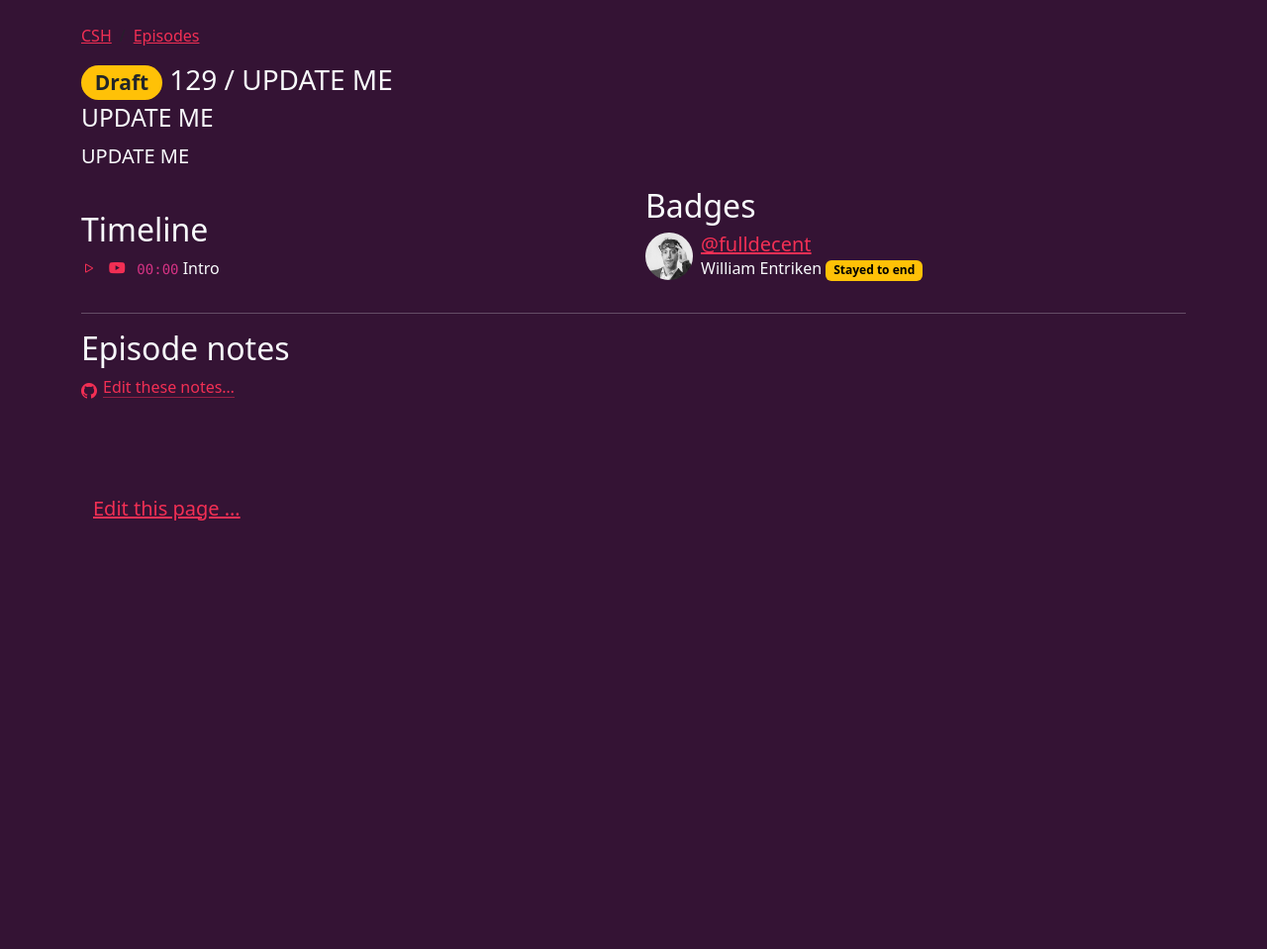
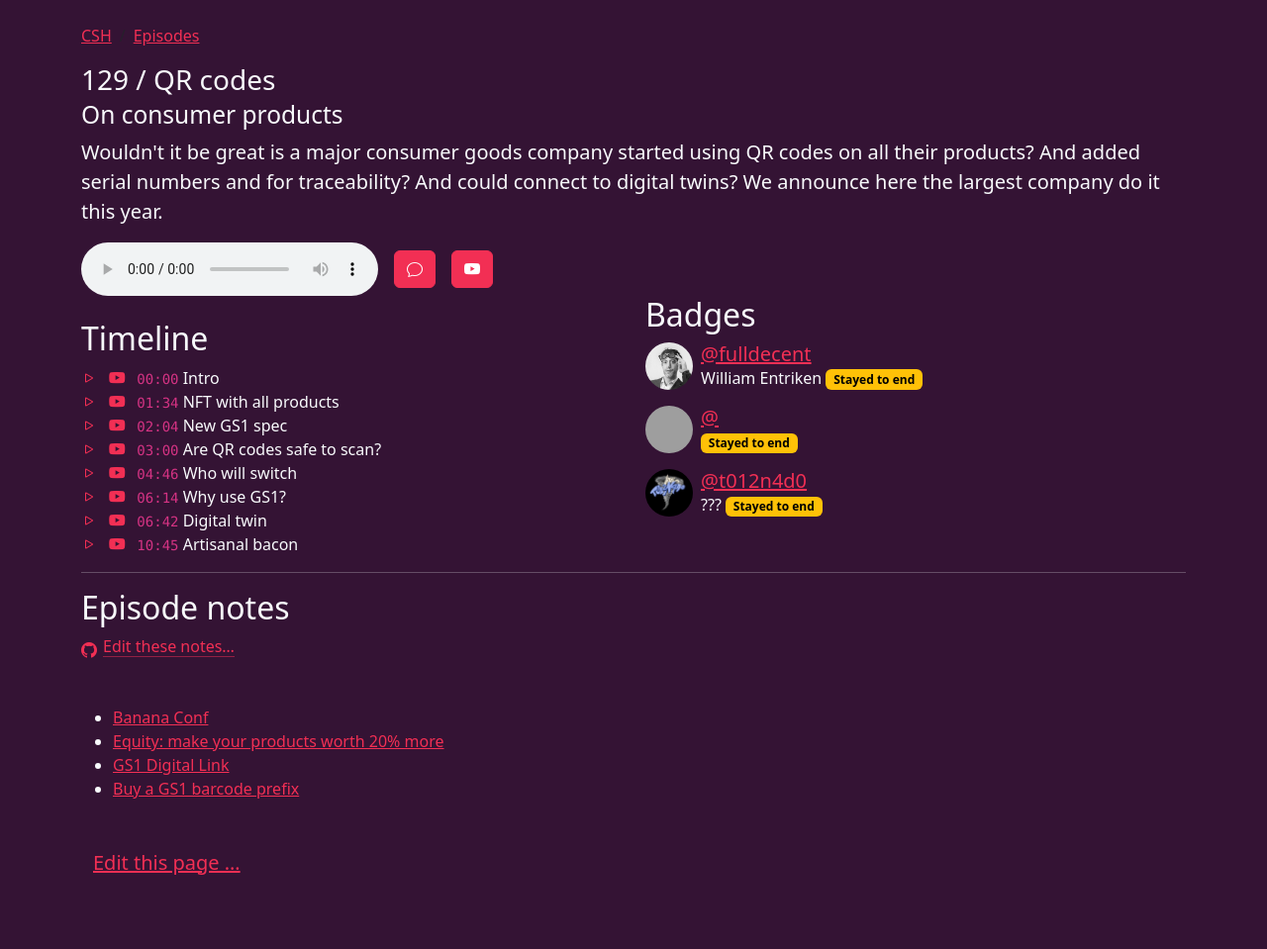
Before and after one commit to community-service/hour.gg, a Jekyll site: the page built from _episodes/2024-08-13-episode-129.md, in a window 1280 px wide. Shown: the whole page at 99% size. Built offline with Jekyll 4.4.1, drawn with Linux system fonts in a browser that asks for light colours; before the commit the page ends 900 px from its top, so only the background shows below that; grey boxes are pictures that could not be loaded.

Commit message:
post new QR episode

```diff
--- a/_episodes/2024-08-13-episode-129.md
+++ b/_episodes/2024-08-13-episode-129.md
@@ -1,30 +1,54 @@
 ---
-posted: false
+posted: true
 guid: C9791D55-3BEA-41CD-9B93-EA4F23A2B4DE
-title: UPDATE ME
-subtitle: UPDATE ME
+title: QR codes
+subtitle: On consumer products
 # The description can be up to 400 characters
-description: UPDATE ME
+description: Wouldn't it be great is a major consumer goods company started using QR codes on all their products? And added serial numbers and for traceability? And could connect to digital twins? We announce here the largest company do it this year.
 time: 2024-08-13 18:00:00 -0400
 itunes-explicit: false
 itunes-episode: 129
 itunes-episodeType: full
 # More info
-youtube-full: UPDATE ME
-discussion: UPDATE ME
+youtube-full: https://youtu.be/Qgk5hlU5-dE
+discussion: https://x.com/fulldecent/status/1823863608176255219
 # Timeline
 timeline:
   - seconds: 0
     title: Intro
+  - seconds: 94
+    title: NFT with all products
+  - seconds: 124
+    title: New GS1 spec
+  - seconds: 180
+    title: Are QR codes safe to scan?
+  - seconds: 286
+    title: Who will switch
+  - seconds: 374
+    title: Why use GS1?
+  - seconds: 402
+    title: Digital twin
+  - seconds: 645
+    title: Artisanal bacon
 # File information
 enclosure-url: https://media.phor.net/csh/2024-08-13-episode-129.m4a
-enclosure-length: UPDATE ME
+enclosure-length: 15475563
 enclosure-type: "audio/x-m4a"
-itunes-duration: UPDATE ME
+itunes-duration: 731
 # Use X username, lowercased, as the participant
 badges:
   - type: stayed-to-end
     participant: "fulldecent"
+  - type: stayed-to-end
+    participant: "rcubed2003"
+  - type: stayed-to-end
+    participant: "t012n4d0"
+youtube-hashtags: '#ConsumerTech #Blockchain #TechConference #TechnologyTrends #Innovation #GlobalTech #TechFuture #BananaConf #SteveJobsStyle #TechPresentation'
 ---
 
+- [Banana Conf](https://bananaconf.xyz/)
+- [Equity: make your products worth 20% more](https://www.youtube.com/watch?v=P10wIsXVwgc)
+- [GS1 Digital Link](https://www.gs1.org/standards/gs1-digital-link)
+- [Buy a GS1 barcode prefix](https://www.gs1us.org/upcs-barcodes-prefixes)
+
 <!--end of quick notes-->
```
Also changed, not shown: _episodes/2024-07-30-episode-128.md (+1 -1 lines), instructions/Postproduction checklist.md (+2 -2 lines).
